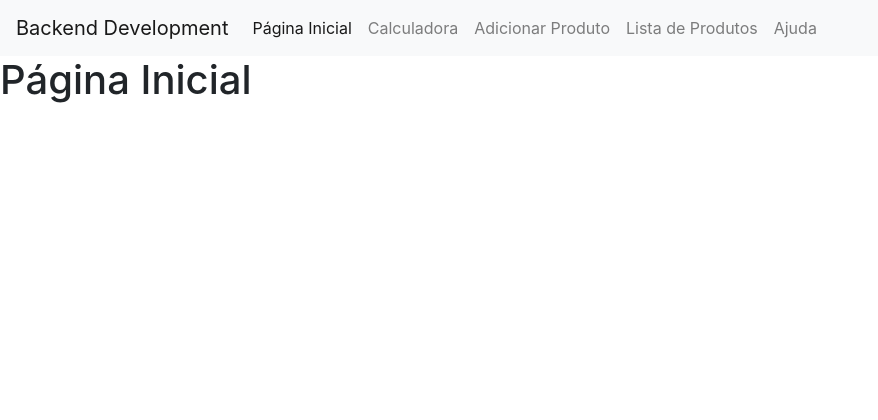
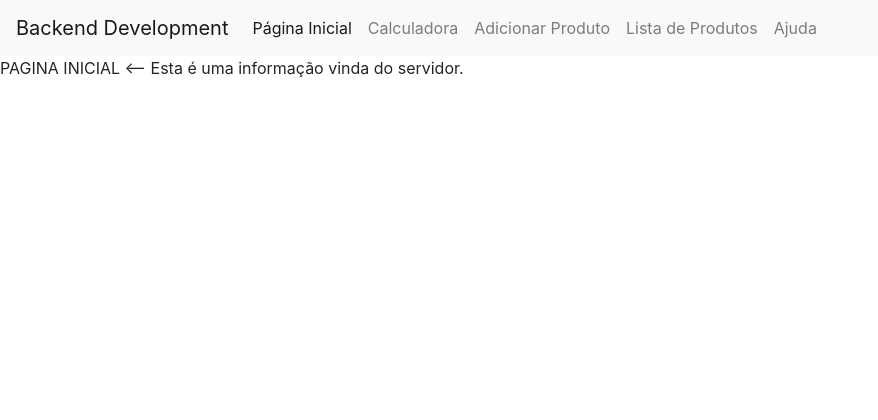
Before and after one commit to RafhaelBrum/backend_development, a Django app: page / in a window 1280 px wide. Shown: the top 420 px of the page, without its empty margins (0-878 px from the left). Run offline with Django 4.2, Linux system fonts and the light colour scheme; some libraries are stand-ins or nearby versions.

Commit message:
checkpoint 26/09

```diff
--- a/projeto/app/templates/help.html
+++ b/projeto/app/templates/help.html
@@ -8,7 +8,7 @@
     {% extends 'base.html' %}
 
     {% block content %}
-        <h1>Ajuda</h1>
+    <p>{{ informacao_contextual }}</p>
     {% endblock %}
 </body>
 </html>
--- a/projeto/app/templates/index.html
+++ b/projeto/app/templates/index.html
@@ -9,8 +9,7 @@
     {% extends 'base.html' %}
 
     {% block content %}
-
-    <h1>Página Inicial</h1>
+        <p>{{ informacao_contextual }}</p>
     {% endblock %}
 </body>
 </html>
--- a/projeto/app/views.py
+++ b/projeto/app/views.py
@@ -5,10 +5,13 @@ from .models import Pagina, Produto
 from .forms import TopicoForm, ProdutoForm
 
 def index(request):
-    return render(request, 'index.html')
+    informacao_contextual = "PAGINA INICIAL <-- Esta é uma informação vinda do servidor."
+    return render(request, 'index.html',  {'informacao_contextual': informacao_contextual})
 
 def help(request):
-    return render(request, 'help.html')
+    informacao_contextual = "AJUDA <-- Esta é uma informação vinda do servidor."
+    return render(request, 'help.html',  {'informacao_contextual': informacao_contextual})
+
 
 def calculadora(request):
     return render(request, 'calculadora.html')
```
